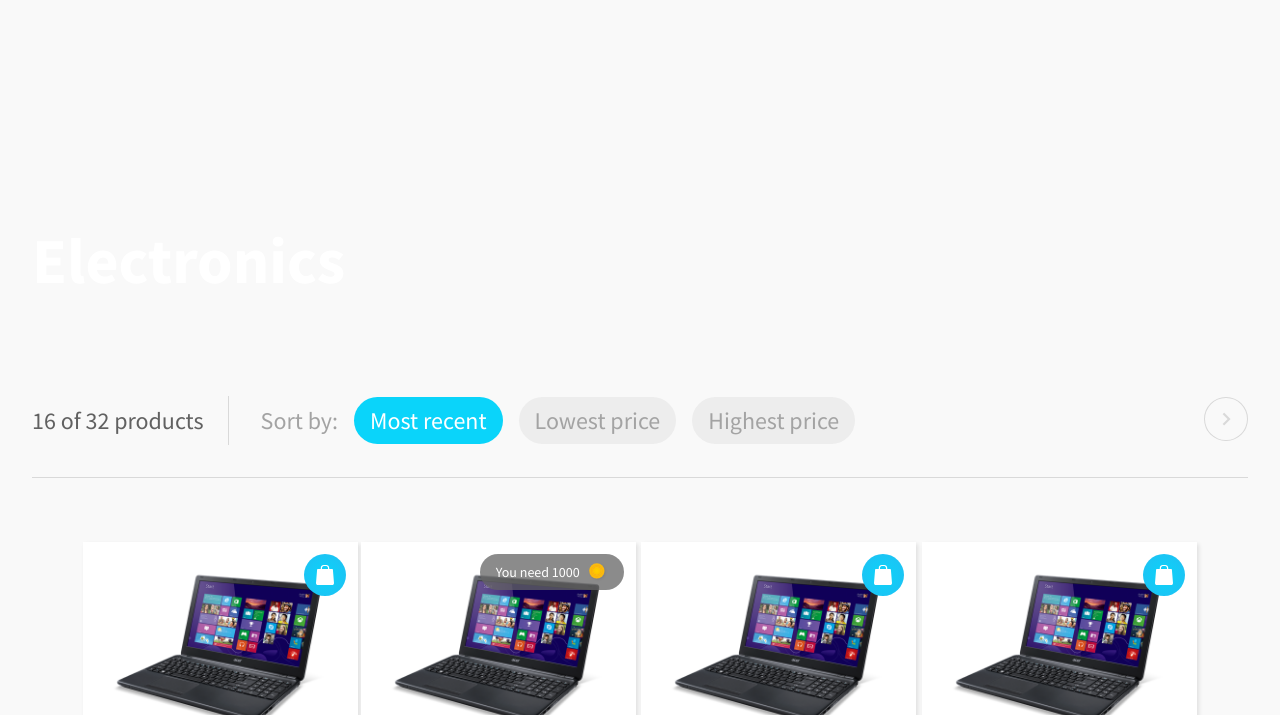
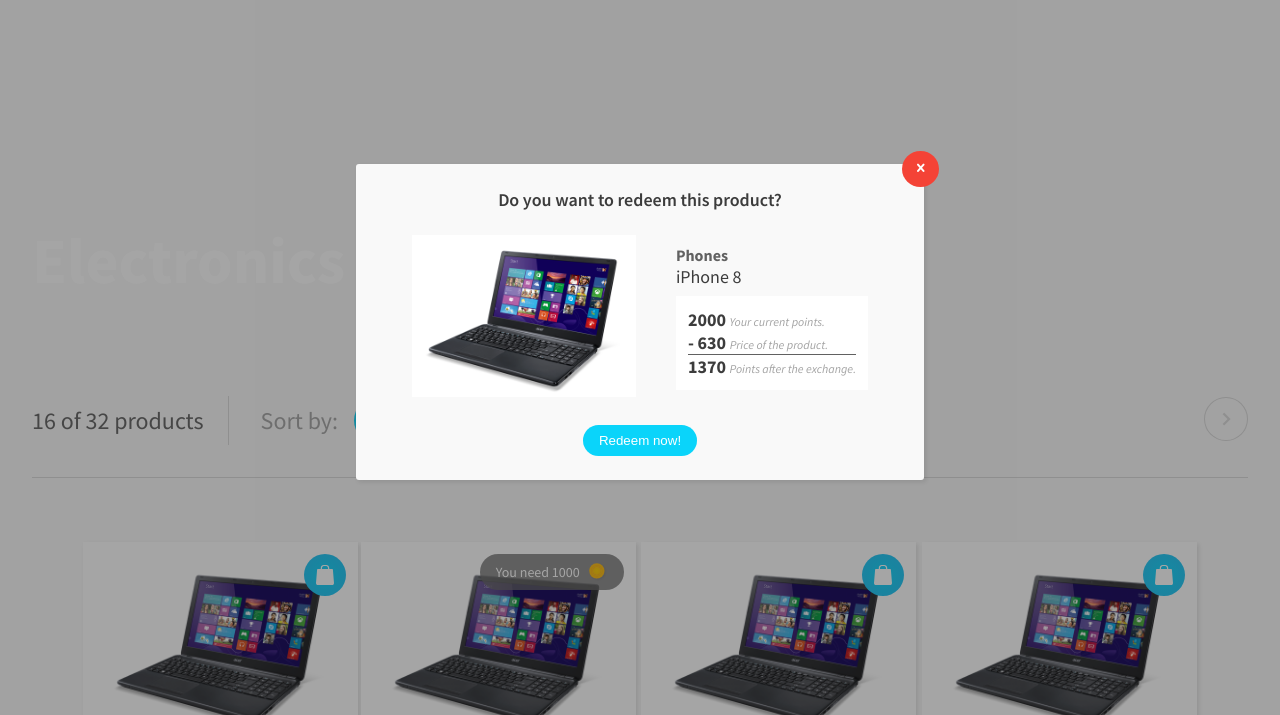
Before and after one commit to ezebran/aeroshop, a website: page public/index.html in a window 1280 px wide. Shown: the part 78-793 px from the top of the page. Drawn offline with Linux system fonts and the light colour scheme.

Commit message:
Modal para canjear creado

```diff
--- a/public/assets/icons-font/style.css
+++ b/public/assets/icons-font/style.css
@@ -1,10 +1,10 @@
 @font-face {
   font-family: 'icomoon';
-  src:  url('fonts/icomoon.eot?3u097s');
-  src:  url('fonts/icomoon.eot?3u097s#iefix') format('embedded-opentype'),
-    url('fonts/icomoon.ttf?3u097s') format('truetype'),
-    url('fonts/icomoon.woff?3u097s') format('woff'),
-    url('fonts/icomoon.svg?3u097s#icomoon') format('svg');
+  src:  url('fonts/icomoon.eot?a5wa9c');
+  src:  url('fonts/icomoon.eot?a5wa9c#iefix') format('embedded-opentype'),
+    url('fonts/icomoon.ttf?a5wa9c') format('truetype'),
+    url('fonts/icomoon.woff?a5wa9c') format('woff'),
+    url('fonts/icomoon.svg?a5wa9c#icomoon') format('svg');
   font-weight: normal;
   font-style: normal;
 }
@@ -24,6 +24,18 @@
   -moz-osx-font-smoothing: grayscale;
 }
 
+.icon-cross:before {
+  content: "\e900";
+}
 .icon-keyboard_arrow_right:before {
   content: "\e905";
 }
+.icon-close:before {
+  content: "\f00d";
+}
+.icon-remove:before {
+  content: "\f00d";
+}
+.icon-times:before {
+  content: "\f00d";
+}
--- /dev/null
+++ b/public/assets/main.js
@@ -0,0 +1,3 @@
+// const btn-carrito = document.getElementById('carrito-btn')
+
+// const tool-carrito = document.getElementById('carrito-tooltip')
--- a/public/index.html
+++ b/public/index.html
@@ -9,15 +9,40 @@
 	<meta name="viewport" content="width=device-width, user-scalable=no, initial-scale=1.0, maximum-scale=1.0, minimum-scale=1.0">
 </head>
 <body>
+
+	<div class="modal" id="modal">
+		<form>
+			<a href="#" class="m-close"><span class="icon-cross"></span></a>
+			<h4 class="m-title">Do you want to redeem this product?</h4>
+			<div class="m-product">
+				<picture>
+					<source srcset="assets/images/product-pics/AcerAspire-x2.png" media="(min-width: 600px)">
+					<img src="assets/images/product-pics/AcerAspire-x1.png">
+				</picture>
+				<div class="m-info-product">
+					<h5>Phones</h5>
+					<h4 class="m-p-name">iPhone 8</h4>
+					<div class="m-calc">
+						<h4>2000 <span> Your current points.</span></h4>
+						<h4>- 630 <span> Price of the product.</span></h4>
+						<hr class="m-gray-line" />
+						<h4>1370 <span> Points after the exchange.</span></h4>
+					</div>
+				</div>
+			</div>
+			<input type="submit" value="Redeem now!" class="btn btn-active">
+		</form>
+	</div>
+
 	<header>
 		<nav>
 			<img src="assets/images/aerolab-logo.svg">
 			<div class="user-nav">
 				<div class="buy-tooltip">
-					<a href="#" class="carrito-btn">
+					<a href="#" class="carrito-btn" id="carrito-btn">
 						<img src="assets/images/icons/buy-gray.svg">
 					</a>
-					<div class="carrito-tooltip">
+					<div class="carrito-tooltip" id="carrito-tooltip">
 						<!-- <p>Your redeem history is empty.</p> -->
 						<div class="product-buy">
 							<img src="assets/images/product-pics/AcerAspire-x1.png" class="pb-image">
@@ -104,7 +129,6 @@
 
 		<hr class="gray-line">
 	<section class="main">
-
 		<div class="articles">
 
 			<a href="#">
--- a/src/scss/_variables.scss
+++ b/src/scss/_variables.scss
@@ -119,6 +119,7 @@
 
 $cele: #0ad4fa;
 $black: #616161;
+$black2: #3c3c3c;
 $gray: #a3a3a3;
 $gray2: #d9d9d9;
 $white-bg: #f9f9f9;
@@ -134,6 +135,8 @@
 	border-radius: 100px;
 	color:$gray;
 	transition:all .2s ease-out;
+    border: none;
+    cursor: pointer;
 	&.btn-active{
 		background: $cele;
 		color:$white;
--- a/src/scss/styles.scss
+++ b/src/scss/styles.scss
@@ -4,6 +4,72 @@
 	font-family: 'Source Sans Pro', sans-serif;
 	font-size:16px;
 	background: $white-bg;
+}
+
+.modal{
+    position: absolute;
+    z-index: 9999;
+    background: rgba(30,30,30,0.4);
+    height: 100vh;
+    width: 100%;
+    @include row-ct;
+    form{
+	    background: $white-bg;
+		box-shadow: 2px 2px 4px 0 rgba(0,0,0,0.10);
+		@include col-ct;
+		padding: 1.5em 2em;
+		position: relative;
+	    border-radius: 3px;
+		.m-close{
+			position: absolute;
+		    top: -13px;
+		    right: -15px;
+		    background: #F44336;
+		    color: white;
+		    border-radius: 100%;
+		    padding: 0.5rem 0.65rem;
+		}
+		.m-title{
+			color:$black2;
+			font-weight: 600;
+		}
+		.m-product{
+			@include row-bt;
+			margin: 1.5rem;
+			img{
+				width: 14em;
+			}
+			.m-info-product{
+				margin-left: 2.5rem;
+				.m-p-name{
+					font-size: 1.125rem;
+				    font-weight: 400;
+				    color:$black2;
+				}
+				h5{
+					color:$black;
+				}
+				.m-calc{
+					background: $white;
+					padding: 0.75rem;
+				    margin-top: 0.5rem;
+					h4{
+						color:$black2;
+						span{
+							color:$gray;
+						    font-weight: 400;
+						    font-style: italic;
+						    font-size: 0.75rem;
+						}
+					}
+					.m-gray-line{
+						border:1px solid $black;
+					    border-top: none;
+					}
+				}
+			}
+		}
+    }
 }
 
 header{
```
Also changed, not shown: public/assets/icons-font/selection.json (+1 -1 lines), public/assets/css/styles.css, public/assets/icons-font/fonts/icomoon.ttf, public/assets/icons-font/fonts/icomoon.woff, 2 other files.
